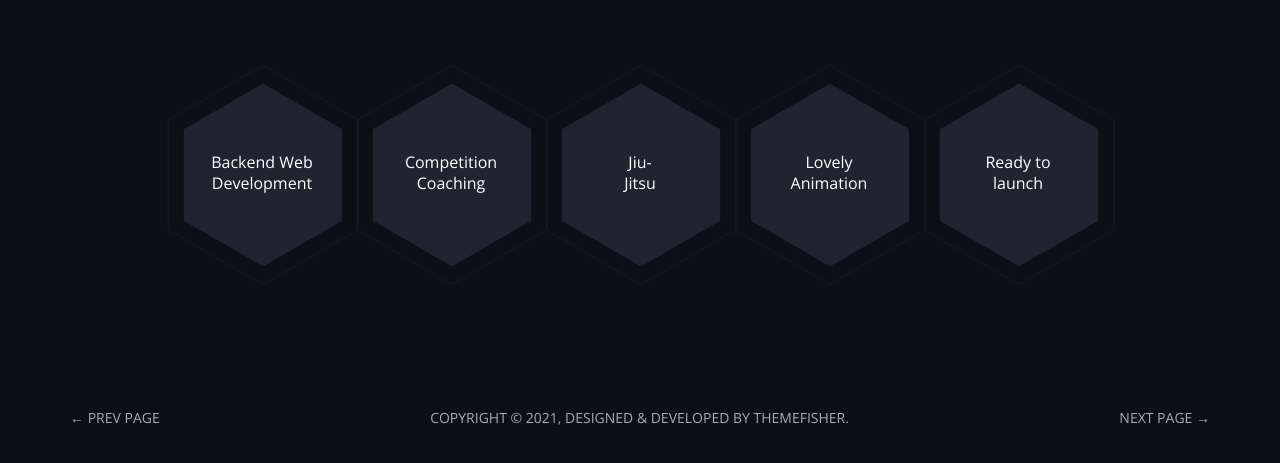
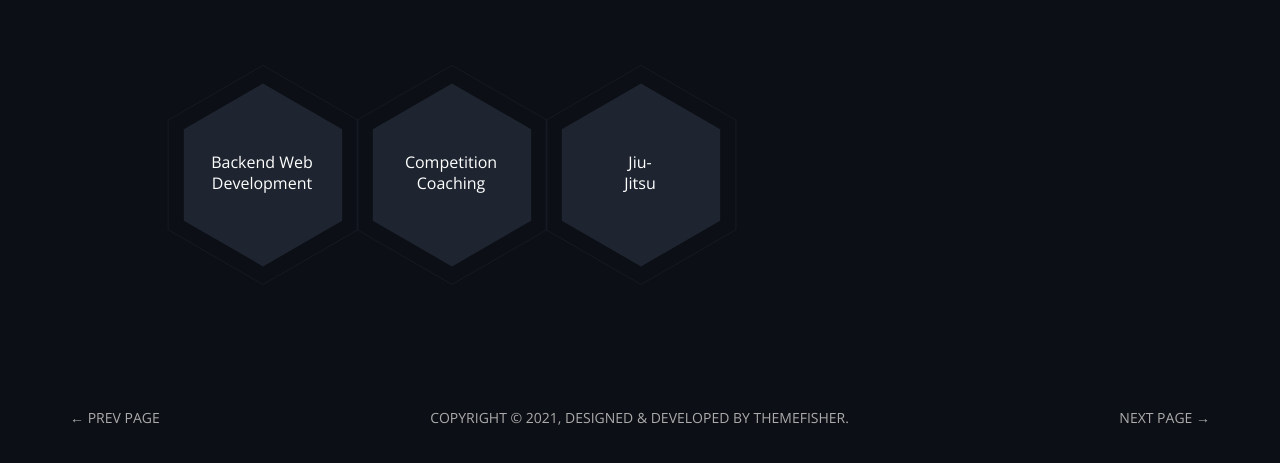
Before and after one commit to Ramanujiggy/cloud-resume-challenge, a website: page theme/services.html in a window 1280 px wide. Shown: the part 333-796 px from the top of the page. Drawn offline with nearby package versions, Linux system fonts and the light colour scheme; files whose address does not match are found by name.

Commit message:
fixing services page, removing extra hexes

```diff
--- a/theme/services.html
+++ b/theme/services.html
@@ -69,7 +69,7 @@
           <div class="row">
             <div class="col-xs-12 col-lg-offset-1 col-lg-10">
               <div class="page-title text-center">
-                <h2>Let's<span class="primary">Work Together</span> <span class="title-bg">Services</span></h2>
+                <h2>Let's <span class="primary">Work Together</span> <span class="title-bg">Services</span></h2>
                 <p>I'm always looking for new projects to work on, and new people to work with!</p>
               </div>
 
@@ -129,42 +129,6 @@
                     <p>I hold a brown belt in Brazilian Jiu-Jitsu, and offer private lessons both Gi and NoGi.</p>
                   </div>
                 </div>
-                <div class="service-hex">
-
-                  <svg version="1.1" xmlns="http://www.w3.org/2000/svg" xmlns:xlink="http://www.w3.org/1999/xlink"
-                    x="0px" y="0px" viewBox="0 0 372 424.5" style="enable-background:new 0 0 372 424.5;"
-                    xml:space="preserve">
-                    <g>
-                      <polygon class="st0" points="359.9,314.1 186.9,414 14,314.1 14,114.4 186.9,14.6 359.9,114.4" />
-                      <polygon class="st1" points="331.2,297.6 186.9,380.9 42.6,297.6 42.6,131 186.9,47.6 331.2,131" />
-                    </g>
-                  </svg>
-                  <div class="content">
-                    <div class="icon">
-                      <i class="et-line icon-heart"></i>
-                    </div>
-                    <h4>Lovely <br> Animation</h4>
-                    <p>Claritas est etiam processus dynamicus, qui sequitur mutationem consue.</p>
-                  </div>
-                </div>
-                <div class="service-hex">
-
-                  <svg version="1.1" xmlns="http://www.w3.org/2000/svg" xmlns:xlink="http://www.w3.org/1999/xlink"
-                    x="0px" y="0px" viewBox="0 0 372 424.5" style="enable-background:new 0 0 372 424.5;"
-                    xml:space="preserve">
-                    <g>
-                      <polygon class="st0" points="359.9,314.1 186.9,414 14,314.1 14,114.4 186.9,14.6 359.9,114.4" />
-                      <polygon class="st1" points="331.2,297.6 186.9,380.9 42.6,297.6 42.6,131 186.9,47.6 331.2,131" />
-                    </g>
-                  </svg>
-                  <div class="content">
-                    <div class="icon">
-                      <i class="et-line icon-hotairballoon"></i>
-                    </div>
-                    <h4>Ready to <br> launch</h4>
-                    <p>Claritas est etiam processus dynamicus, qui sequitur mutationem consue.</p>
-                  </div>
-                </div>
               </div>
 
             </div> <!-- /.col-xs-12 -->
```
